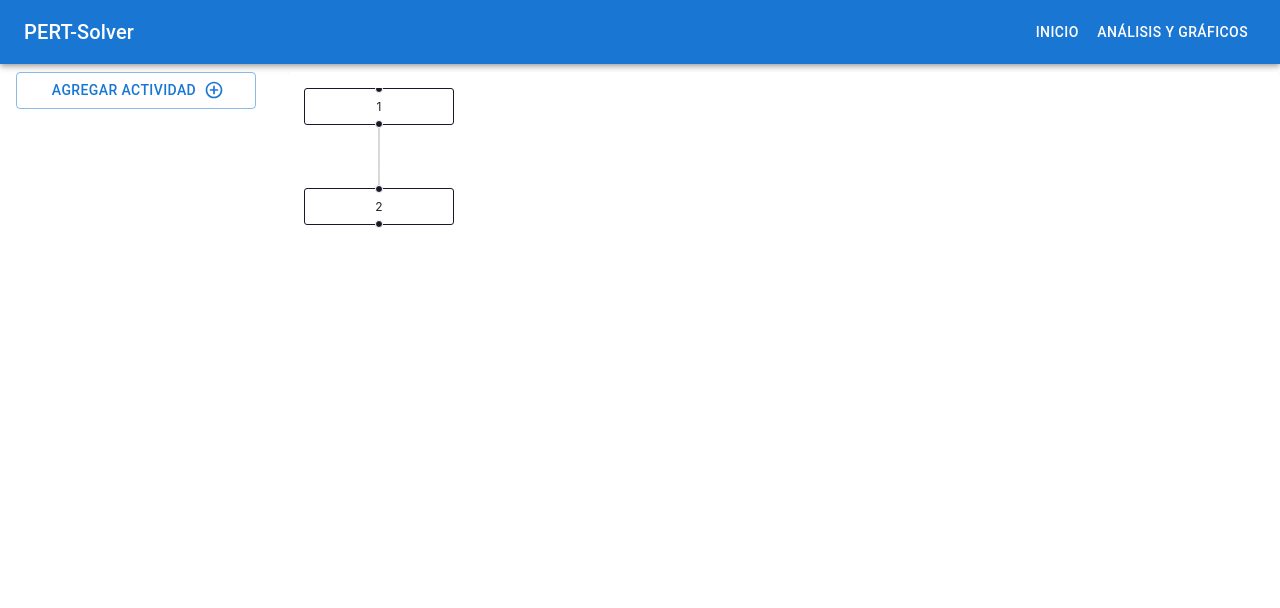
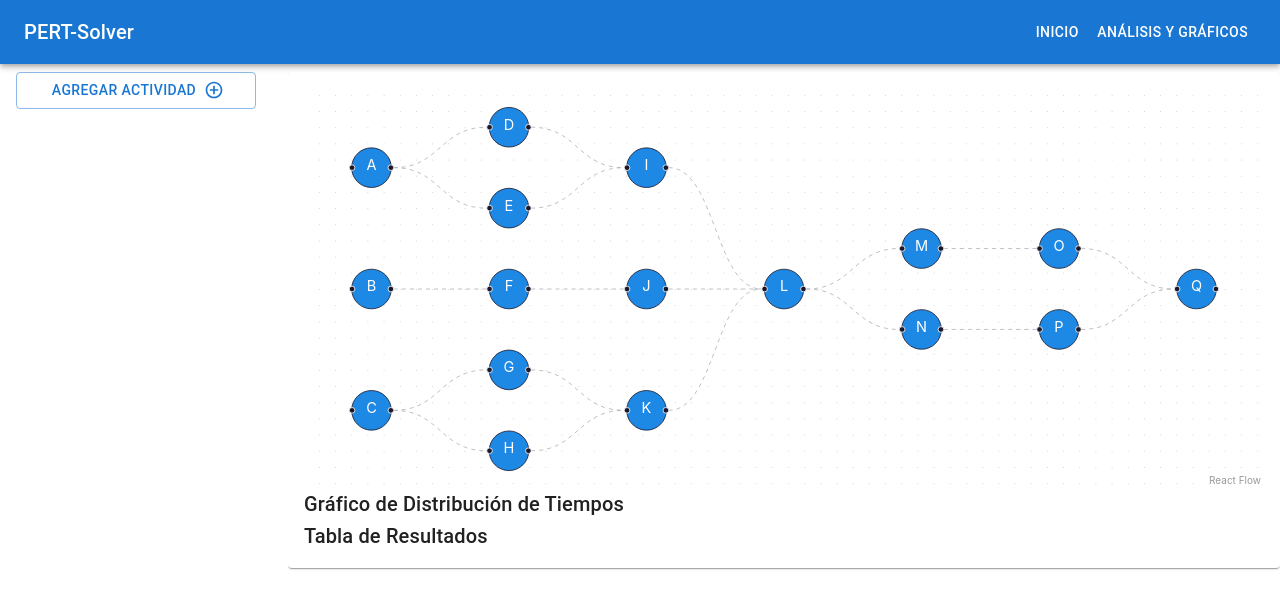
Before and after one commit to jctrejosi/PERT-Solver, a React (Vite) app in the folder Frontend/: page / in a window 1280 px wide. Shown: the top 608 px of the page. Built offline with nearby package versions, Linux system fonts and the light colour scheme.

Commit message:
Agregar soporte para Dagre.js en el componente GraphView, optimizar la generación de nodos y aristas, y actualizar dependencias en package.json y package-lock.json

```diff
--- a/Frontend/src/components/GraphView.tsx
+++ b/Frontend/src/components/GraphView.tsx
@@ -1,17 +1,82 @@
-import { ReactFlow } from "@xyflow/react";
+import { ReactFlow, Background, Edge, Node, Position } from "@xyflow/react";
+import "@xyflow/react/dist/style.css";
+import dagre from "dagre";
 
-import "@xyflow/react/dist/style.css";
+const actividades: { id: string; predecesoras: string[] }[] = [
+  { id: "A", predecesoras: [] },
+  { id: "B", predecesoras: [] },
+  { id: "C", predecesoras: [] },
+  { id: "D", predecesoras: ["A"] },
+  { id: "E", predecesoras: ["A"] },
+  { id: "F", predecesoras: ["B"] },
+  { id: "G", predecesoras: ["C"] },
+  { id: "H", predecesoras: ["C"] },
+  { id: "I", predecesoras: ["D", "E"] },
+  { id: "J", predecesoras: ["F"] },
+  { id: "K", predecesoras: ["G", "H"] },
+  { id: "L", predecesoras: ["I", "J", "K"] },
+  { id: "M", predecesoras: ["L"] },
+  { id: "N", predecesoras: ["L"] },
+  { id: "O", predecesoras: ["M"] },
+  { id: "P", predecesoras: ["N"] },
+  { id: "Q", predecesoras: ["O", "P"] },
+];
 
-const initialNodes = [
-  { id: "1", position: { x: 0, y: 0 }, data: { label: "1" } },
-  { id: "2", position: { x: 0, y: 100 }, data: { label: "2" } },
-];
-const initialEdges = [{ id: "e1-2", source: "1", target: "2" }];
+// Configurar Dagre.js para calcular las posiciones
+const getLayoutedElements = (nodes: Node[], edges: Edge[]) => {
+  const g = new dagre.graphlib.Graph();
+  g.setGraph({ rankdir: "LR", nodesep: 50, ranksep: 70 }); // "LE" = Left-Right (de izquierda a derecha)
+  g.setDefaultEdgeLabel(() => ({}));
+
+  nodes.forEach((node) => g.setNode(node.id, { width: 100, height: 50 }));
+  edges.forEach((edge) => g.setEdge(edge.source, edge.target));
+
+  dagre.layout(g);
+
+  // Aplicar las posiciones calculadas por Dagre
+  return nodes.map((node) => {
+    const { x, y } = g.node(node.id);
+    return { ...node, position: { x, y } };
+  });
+};
+
+// Generar nodos automáticamente
+const initialNodes: Node[] = actividades.map((actividad) => ({
+  id: actividad.id,
+  data: { label: actividad.id },
+  position: { x: 0, y: 0 }, // Dagre ajustará la posición
+  style: {
+    width: 50,
+    height: 50,
+    background: "#1E88E5",
+    color: "#fff",
+    textAlign: "center",
+    borderRadius: "50%",
+    fontSize: "18px",
+  },
+  sourcePosition: Position.Right,
+  targetPosition: Position.Left,
+}));
+
+// Generar aristas automáticamente
+const initialEdges: Edge[] = actividades.flatMap((actividad) =>
+  actividad.predecesoras.map((predecesora) => ({
+    id: `edge-${predecesora}-${actividad.id}`,
+    source: predecesora,
+    target: actividad.id,
+    animated: true,
+  }))
+);
+
+// Aplicar el layout automático
+const nodes = getLayoutedElements(initialNodes, initialEdges);
 
 export default function GraphView() {
   return (
-    <div style={{ width: "100vw", height: "100vh" }}>
-      <ReactFlow nodes={initialNodes} edges={initialEdges} />
+    <div style={{ width: "100%", height: "50vh" }}>
+      <ReactFlow nodes={nodes} edges={initialEdges} fitView>
+        <Background />
+      </ReactFlow>
     </div>
   );
 }
```
Also changed, not shown: Frontend/package.json (+5 -3 lines), 1 other file (tests, documents, lock files or other folders).
